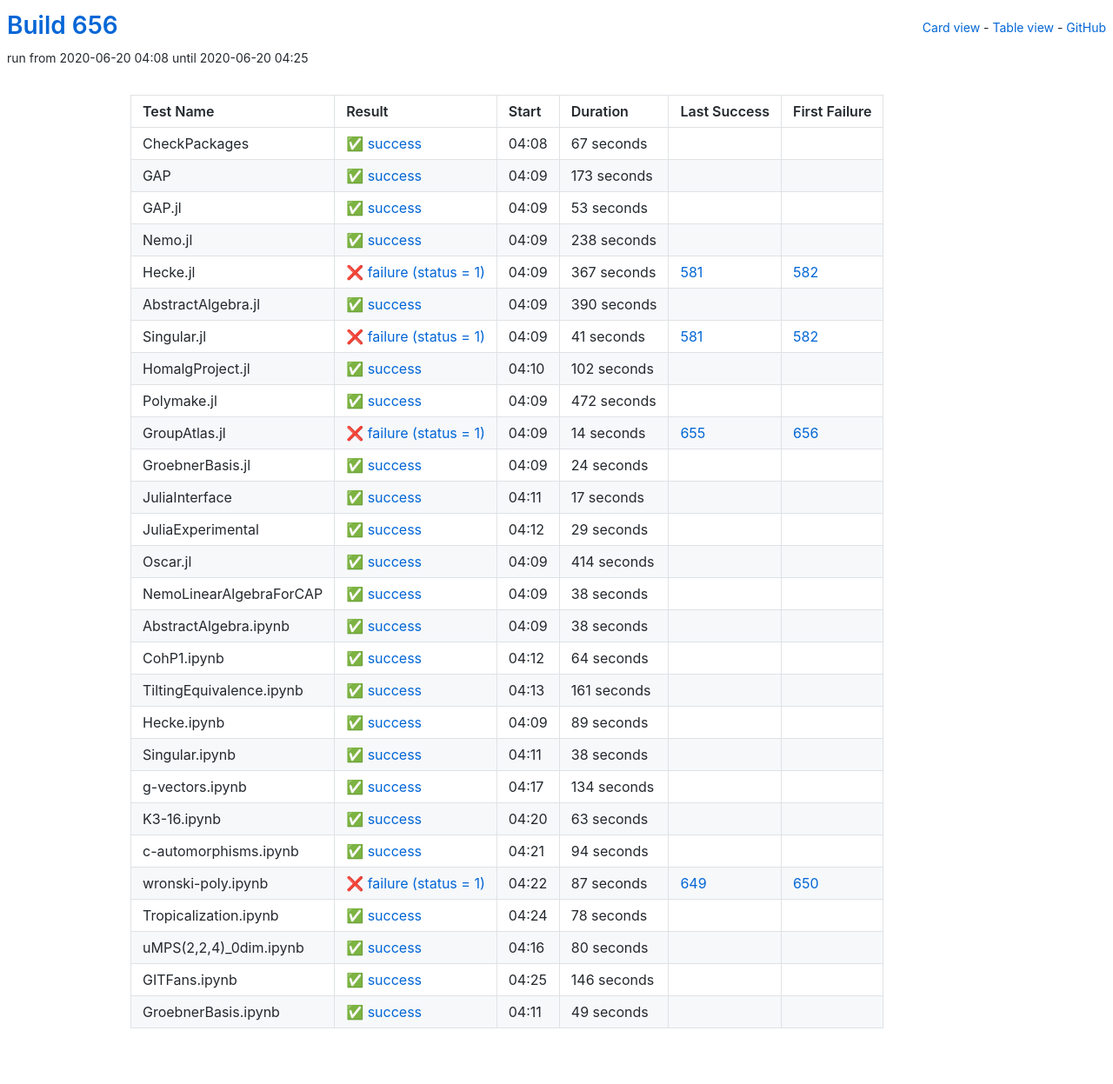
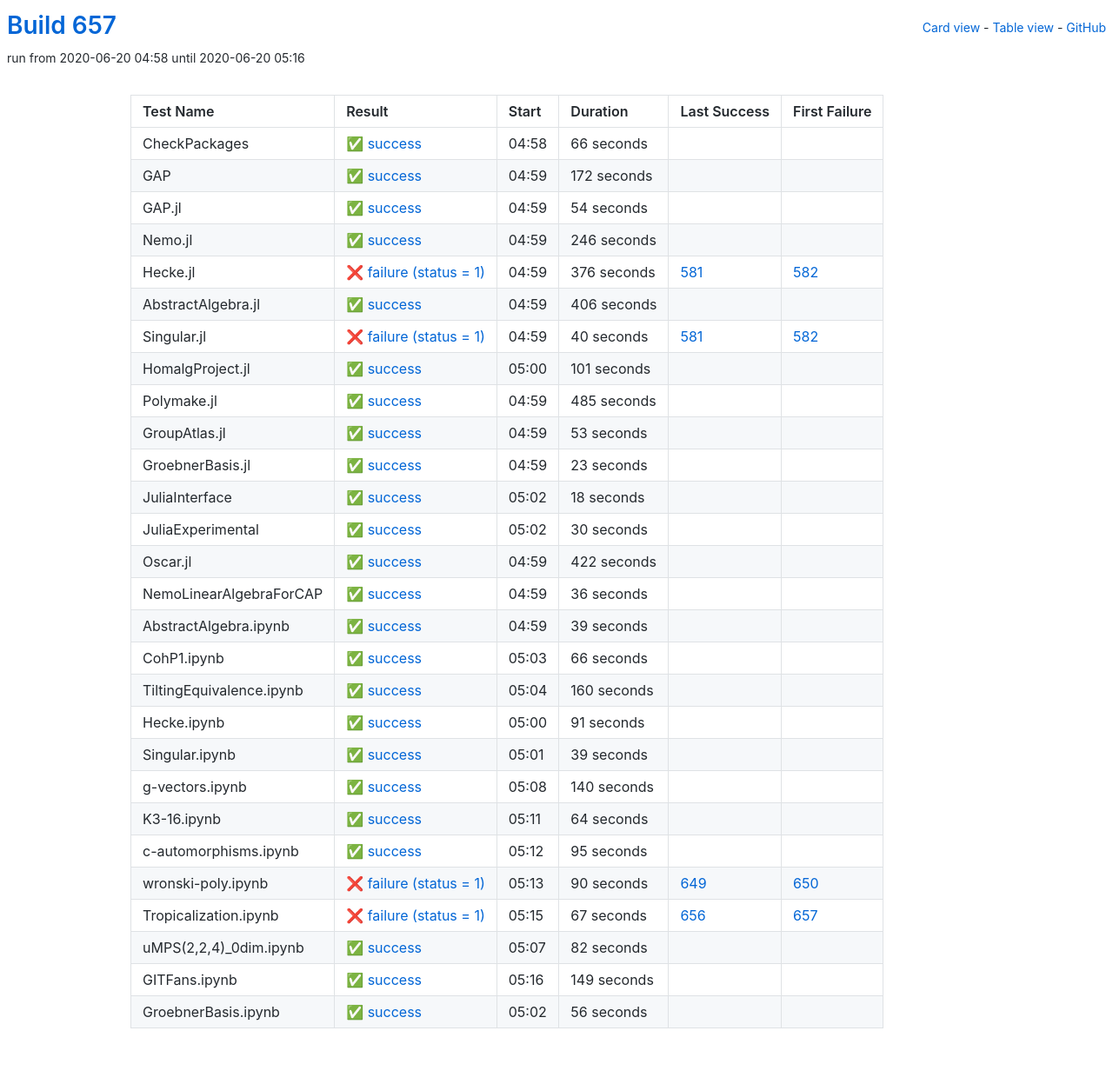
Before and after one commit to oscar-system/oscar-ci-status-1.4, a Jekyll site: the page built from table.html, in a window 1280 px wide. Shown: the whole page at 87% size. Built offline with Jekyll 4.4.1, drawn with Linux system fonts in a browser that asks for light colours.

Commit message:
Build #657

```diff
--- a/_data/ci.yml
+++ b/_data/ci.yml
@@ -1,6 +1,6 @@
 ---
-build: 656
-build_url: https://oscarci.mathematik.uni-kl.de/job/oscar-julia-1.4/656/
+build: 657
+build_url: https://oscarci.mathematik.uni-kl.de/job/oscar-julia-1.4/657/
 job: oscar-julia-1.4
 organization: oscar-system
 repo: oscar-ci-status-1.4
@@ -8,32 +8,116 @@ repourl: https://github.com/oscar-system/oscar-ci-status-1.4
 tests:
 - name: CheckPackages
   id: checkpackages
-  log: https://oscarci.mathematik.uni-kl.de/job/oscar-julia-1.4/656/artifact/logs/build-656/CheckPackages.log
-  start: 2020-06-20 04:08
+  log: https://oscarci.mathematik.uni-kl.de/job/oscar-julia-1.4/657/artifact/logs/build-657/CheckPackages.log
+  start: 2020-06-20 04:58
   success: true
   exitcode: 0
   status: success
-  duration: 67
+  duration: 66
   last_success: false
   last_success_url:
   first_failure: false
   first_failure_url:
 - name: GAP
   id: gap
-  log: https://oscarci.mathematik.uni-kl.de/job/oscar-julia-1.4/656/artifact/logs/build-656/GAP.log
-  start: 2020-06-20 04:09
+  log: https://oscarci.mathematik.uni-kl.de/job/oscar-julia-1.4/657/artifact/logs/build-657/GAP.log
+  start: 2020-06-20 04:59
   success: true
   exitcode: 0
   status: success
-  duration: 173
+  duration: 172
   last_success: false
   last_success_url:
   first_failure: false
   first_failure_url:
 - name: GAP.jl
   id: gap-jl
-  log: https://oscarci.mathematik.uni-kl.de/job/oscar-julia-1.4/656/artifact/logs/build-656/GAP.jl.log
-  start: 2020-06-20 04:09
+  log: https://oscarci.mathematik.uni-kl.de/job/oscar-julia-1.4/657/artifact/logs/build-657/GAP.jl.log
+  start: 2020-06-20 04:59
+  success: true
+  exitcode: 0
+  status: success
+  duration: 54
+  last_success: false
+  last_success_url:
+  first_failure: false
+  first_failure_url:
+- name: Nemo.jl
+  id: nemo-jl
+  log: https://oscarci.mathematik.uni-kl.de/job/oscar-julia-1.4/657/artifact/logs/build-657/Nemo.jl.log
+  start: 2020-06-20 04:59
+  success: true
+  exitcode: 0
+  status: success
+  duration: 246
+  last_success: false
+  last_success_url:
+  first_failure: false
+  first_failure_url:
+- name: Hecke.jl
+  id: hecke-jl
+  log: https://oscarci.mathematik.uni-kl.de/job/oscar-julia-1.4/657/artifact/logs/build-657/Hecke.jl.log
+  start: 2020-06-20 04:59
+  success: false
+  exitcode: 1
+  status: failure
+  duration: 376
+  last_success: 581
+  last_success_url: https://oscarci.mathematik.uni-kl.de/job/oscar-julia-1.4/581/
+  first_failure: 582
+  first_failure_url: https://oscarci.mathematik.uni-kl.de/job/oscar-julia-1.4/582/
+- name: AbstractAlgebra.jl
+  id: abstractalgebra-jl
+  log: https://oscarci.mathematik.uni-kl.de/job/oscar-julia-1.4/657/artifact/logs/build-657/AbstractAlgebra.jl.log
+  start: 2020-06-20 04:59
+  success: true
+  exitcode: 0
+  status: success
+  duration: 406
+  last_success: false
+  last_success_url:
+  first_failure: false
+  first_failure_url:
+- name: Singular.jl
+  id: singular-jl
+  log: https://oscarci.mathematik.uni-kl.de/job/oscar-julia-1.4/657/artifact/logs/build-657/Singular.jl.log
+  start: 2020-06-20 04:59
+  success: false
+  exitcode: 1
+  status: failure
+  duration: 40
+  last_success: 581
+  last_success_url: https://oscarci.mathematik.uni-kl.de/job/oscar-julia-1.4/581/
+  first_failure: 582
+  first_failure_url: https://oscarci.mathematik.uni-kl.de/job/oscar-julia-1.4/582/
+- name: HomalgProject.jl
+  id: homalgproject-jl
+  log: https://oscarci.mathematik.uni-kl.de/job/oscar-julia-1.4/657/artifact/logs/build-657/HomalgProject.jl.log
+  start: 2020-06-20 05:00
+  success: true
+  exitcode: 0
+  status: success
+  duration: 101
+  last_success: false
+  last_success_url:
+  first_failure: false
+  first_failure_url:
+- name: Polymake.jl
+  id: polymake-jl
+  log: https://oscarci.mathematik.uni-kl.de/job/oscar-julia-1.4/657/artifact/logs/build-657/Polymake.jl.log
+  start: 2020-06-20 04:59
+  success: true
+  exitcode: 0
+  status: success
+  duration: 485
+  last_success: false
+  last_success_url:
+  first_failure: false
+  first_failure_url:
+- name: GroupAtlas.jl
+  id: groupatlas-jl
+  log: https://oscarci.mathematik.uni-kl.de/job/oscar-julia-1.4/657/artifact/logs/build-657/GroupAtlas.jl.log
+  start: 2020-06-20 04:59
   success: true
   exitcode: 0
   status: success
@@ -42,166 +126,142 @@ tests:
   last_success_url:
   first_failure: false
   first_failure_url:
-- name: Nemo.jl
-  id: nemo-jl
-  log: https://oscarci.mathematik.uni-kl.de/job/oscar-julia-1.4/656/artifact/logs/build-656/Nemo.jl.log
-  start: 2020-06-20 04:09
+- name: GroebnerBasis.jl
+  id: groebnerbasis-jl
+  log: https://oscarci.mathematik.uni-kl.de/job/oscar-julia-1.4/657/artifact/logs/build-657/GroebnerBasis.jl.log
+  start: 2020-06-20 04:59
   success: true
   exitcode: 0
   status: success
-  duration: 238
-  last_success: false
-  last_success_url:
-  first_failure: false
-  first_failure_url:
-- name: Hecke.jl
-  id: hecke-jl
-  log: https://oscarci.mathematik.uni-kl.de/job/oscar-julia-1.4/656/artifact/logs/build-656/Hecke.jl.log
-  start: 2020-06-20 04:09
-  success: false
-  exitcode: 1
-  status: failure
-  duration: 367
-  last_success: 581
-  last_success_url: https://oscarci.mathematik.uni-kl.de/job/oscar-julia-1.4/581/
-  first_failure: 582
-  first_failure_url: https://oscarci.mathematik.uni-kl.de/job/oscar-julia-1.4/582/
-- name: AbstractAlgebra.jl
-  id: abstractalgebra-jl
-  log: https://oscarci.mathematik.uni-kl.de/job/oscar-julia-1.4/656/artifact/logs/build-656/AbstractAlgebra.jl.log
-  start: 2020-06-20 04:09
-  success: true
-  exitcode: 0
-  status: success
-  duration: 390
-  last_success: false
-  last_success_url:
-  first_failure: false
-  first_failure_url:
-- name: Singular.jl
-  id: singular-jl
-  log: https://oscarci.mathematik.uni-kl.de/job/oscar-julia-1.4/656/artifact/logs/build-656/Singular.jl.log
-  start: 2020-06-20 04:09
-  success: false
-  exitcode: 1
-  status: failure
-  duration: 41
-  last_success: 581
-  last_success_url: https://oscarci.mathematik.uni-kl.de/job/oscar-julia-1.4/581/
-  first_failure: 582
-  first_failure_url: https://oscarci.mathematik.uni-kl.de/job/oscar-julia-1.4/582/
-- name: HomalgProject.jl
-  id: homalgproject-jl
-  log: https://oscarci.mathematik.uni-kl.de/job/oscar-julia-1.4/656/artifact/logs/build-656/HomalgProject.jl.log
-  start: 2020-06-20 04:10
-  success: true
-  exitcode: 0
-  status: success
-  duration: 102
-  last_success: false
-  last_success_url:
-  first_failure: false
-  first_failure_url:
-- name: Polymake.jl
-  id: polymake-jl
-  log: https://oscarci.mathematik.uni-kl.de/job/oscar-julia-1.4/656/artifact/logs/build-656/Polymake.jl.log
-  start: 2020-06-20 04:09
-  success: true
-  exitcode: 0
-  status: success
-  duration: 472
-  last_success: false
-  last_success_url:
-  first_failure: false
-  first_failure_url:
-- name: GroupAtlas.jl
-  id: groupatlas-jl
-  log: https://oscarci.mathematik.uni-kl.de/job/oscar-julia-1.4/656/artifact/logs/build-656/GroupAtlas.jl.log
-  start: 2020-06-20 04:09
-  success: false
-  exitcode: 1
-  status: failure
-  duration: 14
-  last_success: 655
-  last_success_url: https://oscarci.mathematik.uni-kl.de/job/oscar-julia-1.4/655/
-  first_failure: 656
-  first_failure_url: https://oscarci.mathematik.uni-kl.de/job/oscar-julia-1.4/656/
-- name: GroebnerBasis.jl
-  id: groebnerbasis-jl
-  log: https://oscarci.mathematik.uni-kl.de/job/oscar-julia-1.4/656/artifact/logs/build-656/GroebnerBasis.jl.log
-  start: 2020-06-20 04:09
-  success: true
-  exitcode: 0
-  status: success
-  duration: 24
+  duration: 23
   last_success: false
   last_success_url:
   first_failure: false
   first_failure_url:
 - name: JuliaInterface
   id: juliainterface
-  log: https://oscarci.mathematik.uni-kl.de/job/oscar-julia-1.4/656/artifact/logs/build-656/JuliaInterface.log
-  start: 2020-06-20 04:11
+  log: https://oscarci.mathematik.uni-kl.de/job/oscar-julia-1.4/657/artifact/logs/build-657/JuliaInterface.log
+  start: 2020-06-20 05:02
   success: true
   exitcode: 0
   status: success
-  duration: 17
+  duration: 18
   last_success: false
   last_success_url:
   first_failure: false
   first_failure_url:
 - name: JuliaExperimental
   id: juliaexperimental
-  log: https://oscarci.mathematik.uni-kl.de/job/oscar-julia-1.4/656/artifact/logs/build-656/JuliaExperimental.log
-  start: 2020-06-20 04:12
+  log: https://oscarci.mathematik.uni-kl.de/job/oscar-julia-1.4/657/artifact/logs/build-657/JuliaExperimental.log
+  start: 2020-06-20 05:02
   success: true
   exitcode: 0
   status: success
-  duration: 29
+  duration: 30
   last_success: false
   last_success_url:
   first_failure: false
   first_failure_url:
 - name: Oscar.jl
   id: oscar-jl
-  log: https://oscarci.mathematik.uni-kl.de/job/oscar-julia-1.4/656/artifact/logs/build-656/Oscar.jl.log
-  start: 2020-06-20 04:09
+  log: https://oscarci.mathematik.uni-kl.de/job/oscar-julia-1.4/657/artifact/logs/build-657/Oscar.jl.log
+  start: 2020-06-20 04:59
   success: true
   exitcode: 0
   status: success
-  duration: 414
+  duration: 422
   last_success: false
   last_success_url:
   first_failure: false
   first_failure_url:
 - name: NemoLinearAlgebraForCAP
   id: nemolinearalgebraforcap
-  log: https://oscarci.mathematik.uni-kl.de/job/oscar-julia-1.4/656/artifact/logs/build-656/NemoLinearAlgebraForCAP.log
-  start: 2020-06-20 04:09
+  log: https://oscarci.mathematik.uni-kl.de/job/oscar-julia-1.4/657/artifact/logs/build-657/NemoLinearAlgebraForCAP.log
+  start: 2020-06-20 04:59
   success: true
   exitcode: 0
   status: success
-  duration: 38
+  duration: 36
   last_success: false
   last_success_url:
   first_failure: false
   first_failure_url:
 - name: AbstractAlgebra.ipynb
   id: abstractalgebra-ipynb
-  log: https://oscarci.mathematik.uni-kl.de/job/oscar-julia-1.4/656/artifact/logs/build-656/AbstractAlgebra.ipynb.log
-  start: 2020-06-20 04:09
+  log: https://oscarci.mathematik.uni-kl.de/job/oscar-julia-1.4/657/artifact/logs/build-657/AbstractAlgebra.ipynb.log
+  start: 2020-06-20 04:59
   success: true
   exitcode: 0
   status: success
-  duration: 38
+  duration: 39
   last_success: false
   last_success_url:
   first_failure: false
   first_failure_url:
 - name: CohP1.ipynb
   id: cohp1-ipynb
-  log: https://oscarci.mathematik.uni-kl.de/job/oscar-julia-1.4/656/artifact/logs/build-656/CohP1.ipynb.log
-  start: 2020-06-20 04:12
+  log: https://oscarci.mathematik.uni-kl.de/job/oscar-julia-1.4/657/artifact/logs/build-657/CohP1.ipynb.log
+  start: 2020-06-20 05:03
+  success: true
+  exitcode: 0
+  status: success
+  duration: 66
+  last_success: false
+  last_success_url:
+  first_failure: false
+  first_failure_url:
+- name: TiltingEquivalence.ipynb
+  id: tiltingequivalence-ipynb
+  log: https://oscarci.mathematik.uni-kl.de/job/oscar-julia-1.4/657/artifact/logs/build-657/TiltingEquivalence.ipynb.log
+  start: 2020-06-20 05:04
+  success: true
+  exitcode: 0
+  status: success
+  duration: 160
+  last_success: false
+  last_success_url:
+  first_failure: false
+  first_failure_url:
+- name: Hecke.ipynb
+  id: hecke-ipynb
+  log: https://oscarci.mathematik.uni-kl.de/job/oscar-julia-1.4/657/artifact/logs/build-657/Hecke.ipynb.log
+  start: 2020-06-20 05:00
+  success: true
+  exitcode: 0
+  status: success
+  duration: 91
+  last_success: false
+  last_success_url:
+  first_failure: false
+  first_failure_url:
+- name: Singular.ipynb
+  id: singular-ipynb
+  log: https://oscarci.mathematik.uni-kl.de/job/oscar-julia-1.4/657/artifact/logs/build-657/Singular.ipynb.log
+  start: 2020-06-20 05:01
+  success: true
+  exitcode: 0
+  status: success
+  duration: 39
+  last_success: false
+  last_success_url:
+  first_failure: false
+  first_failure_url:
+- name: g-vectors.ipynb
+  id: g-vectors-ipynb
+  log: https://oscarci.mathematik.uni-kl.de/job/oscar-julia-1.4/657/artifact/logs/build-657/g-vectors.ipynb.log
+  start: 2020-06-20 05:08
+  success: true
+  exitcode: 0
+  status: success
+  duration: 140
+  last_success: false
+  last_success_url:
+  first_failure: false
+  first_failure_url:
+- name: K3-16.ipynb
+  id: k3-16-ipynb
+  log: https://oscarci.mathematik.uni-kl.de/job/oscar-julia-1.4/657/artifact/logs/build-657/K3-16.ipynb.log
+  start: 2020-06-20 05:11
   success: true
   exitcode: 0
   status: success
@@ -210,134 +270,74 @@ tests:
   last_success_url:
   first_failure: false
   first_failure_url:
-- name: TiltingEquivalence.ipynb
-  id: tiltingequivalence-ipynb
-  log: https://oscarci.mathematik.uni-kl.de/job/oscar-julia-1.4/656/artifact/logs/build-656/TiltingEquivalence.ipynb.log
-  start: 2020-06-20 04:13
+- name: c-automorphisms.ipynb
+  id: c-automorphisms-ipynb
+  log: https://oscarci.mathematik.uni-kl.de/job/oscar-julia-1.4/657/artifact/logs/build-657/c-automorphisms.ipynb.log
+  start: 2020-06-20 05:12
   success: true
   exitcode: 0
   status: success
-  duration: 161
-  last_success: false
-  last_success_url:
-  first_failure: false
-  first_failure_url:
-- name: Hecke.ipynb
-  id: hecke-ipynb
-  log: https://oscarci.mathematik.uni-kl.de/job/oscar-julia-1.4/656/artifact/logs/build-656/Hecke.ipynb.log
-  start: 2020-06-20 04:09
-  success: true
-  exitcode: 0
-  status: success
-  duration: 89
-  last_success: false
-  last_success_url:
-  first_failure: false
-  first_failure_url:
-- name: Singular.ipynb
-  id: singular-ipynb
-  log: https://oscarci.mathematik.uni-kl.de/job/oscar-julia-1.4/656/artifact/logs/build-656/Singular.ipynb.log
-  start: 2020-06-20 04:11
-  success: true
-  exitcode: 0
-  status: success
-  duration: 38
-  last_success: false
-  last_success_url:
-  first_failure: false
-  first_failure_url:
-- name: g-vectors.ipynb
-  id: g-vectors-ipynb
-  log: https://oscarci.mathematik.uni-kl.de/job/oscar-julia-1.4/656/artifact/logs/build-656/g-vectors.ipynb.log
-  start: 2020-06-20 04:17
-  success: true
-  exitcode: 0
-  status: success
-  duration: 134
-  last_success: false
-  last_success_url:
-  first_failure: false
-  first_failure_url:
-- name: K3-16.ipynb
-  id: k3-16-ipynb
-  log: https://oscarci.mathematik.uni-kl.de/job/oscar-julia-1.4/656/artifact/logs/build-656/K3-16.ipynb.log
-  start: 2020-06-20 04:20
-  success: true
-  exitcode: 0
-  status: success
-  duration: 63
-  last_success: false
-  last_success_url:
-  first_failure: false
-  first_failure_url:
-- name: c-automorphisms.ipynb
-  id: c-automorphisms-ipynb
-  log: https://oscarci.mathematik.uni-kl.de/job/oscar-julia-1.4/656/artifact/logs/build-656/c-automorphisms.ipynb.log
-  start: 2020-06-20 04:21
-  success: true
-  exitcode: 0
-  status: success
-  duration: 94
+  duration: 95
   last_success: false
   last_success_url:
   first_failure: false
   first_failure_url:
 - name: wronski-poly.ipynb
   id: wronski-poly-ipynb
-  log: https://oscarci.mathematik.uni-kl.de/job/oscar-julia-1.4/656/artifact/logs/build-656/wronski-poly.ipynb.log
-  start: 2020-06-20 04:22
+  log: https://oscarci.mathematik.uni-kl.de/job/oscar-julia-1.4/657/artifact/logs/build-657/wronski-poly.ipynb.log
+  start: 2020-06-20 05:13
   success: false
   exitcode: 1
   status: failure
-  duration: 87
+  duration: 90
   last_success: 649
   last_success_url: https://oscarci.mathematik.uni-kl.de/job/oscar-julia-1.4/649/
   first_failure: 650
   first_failure_url: https://oscarci.mathematik.uni-kl.de/job/oscar-julia-1.4/650/
 - name: Tropicalization.ipynb
   id: tropicalization-ipynb
-  log: https://oscarci.mathematik.uni-kl.de/job/oscar-julia-1.4/656/artifact/logs/build-656/Tropicalization.ipynb.log
-  start: 2020-06-20 04:24
+  log: https://oscarci.mathematik.uni-kl.de/job/oscar-julia-1.4/657/artifact/logs/build-657/Tropicalization.ipynb.log
+  start: 2020-06-20 05:15
+  success: false
+  exitcode: 1
+  status: failure
+  duration: 67
+  last_success: 656
+  last_success_url: https://oscarci.mathematik.uni-kl.de/job/oscar-julia-1.4/656/
+  first_failure: 657
+  first_failure_url: https://oscarci.mathematik.uni-kl.de/job/oscar-julia-1.4/657/
+- name: uMPS(2,2,4)_0dim.ipynb
+  id: umps-2-2-4-0dim-ipynb
+  log: https://oscarci.mathematik.uni-kl.de/job/oscar-julia-1.4/657/artifact/logs/build-657/uMPS-2-2-4-_0dim.ipynb.log
+  start: 2020-06-20 05:07
   success: true
   exitcode: 0
   status: success
-  duration: 78
-  last_success: false
-  last_success_url:
-  first_failure: false
-  first_failure_url:
-- name: uMPS(2,2,4)_0dim.ipynb
-  id: umps-2-2-4-0dim-ipynb
-  log: https://oscarci.mathematik.uni-kl.de/job/oscar-julia-1.4/656/artifact/logs/build-656/uMPS-2-2-4-_0dim.ipynb.log
-  start: 2020-06-20 04:16
-  success: true
-  exitcode: 0
-  status: success
-  duration: 80
+  duration: 82
   last_success: false
   last_success_url:
   first_failure: false
   first_failure_url:
 - name: GITFans.ipynb
   id: gitfans-ipynb
-  log: https://oscarci.mathematik.uni-kl.de/job/oscar-julia-1.4/656/artifact/logs/build-656/GITFans.ipynb.log
-  start: 2020-06-20 04:25
+  log: https://oscarci.mathematik.uni-kl.de/job/oscar-julia-1.4/657/artifact/logs/build-657/GITFans.ipynb.log
+  start: 2020-06-20 05:16
   success: true
   exitcode: 0
   status: success
-  duration: 146
+  duration: 149
   last_success: false
   last_success_url:
   first_failure: false
   first_failure_url:
 - name: GroebnerBasis.ipynb
   id: groebnerbasis-ipynb
-  log: https://oscarci.mathematik.uni-kl.de/job/oscar-julia-1.4/656/artifact/logs/build-656/GroebnerBasis.ipynb.log
-  start: 2020-06-20 04:11
+  log: https://oscarci.mathematik.uni-kl.de/job/oscar-julia-1.4/657/artifact/logs/build-657/GroebnerBasis.ipynb.log
+  start: 2020-06-20 05:02
   success: true
   exitcode: 0
   status: success
-  duration: 49
+  duration: 56
   last_success: false
   last_success_url:
   first_failure: false
```
Also changed, not shown: README.md.
